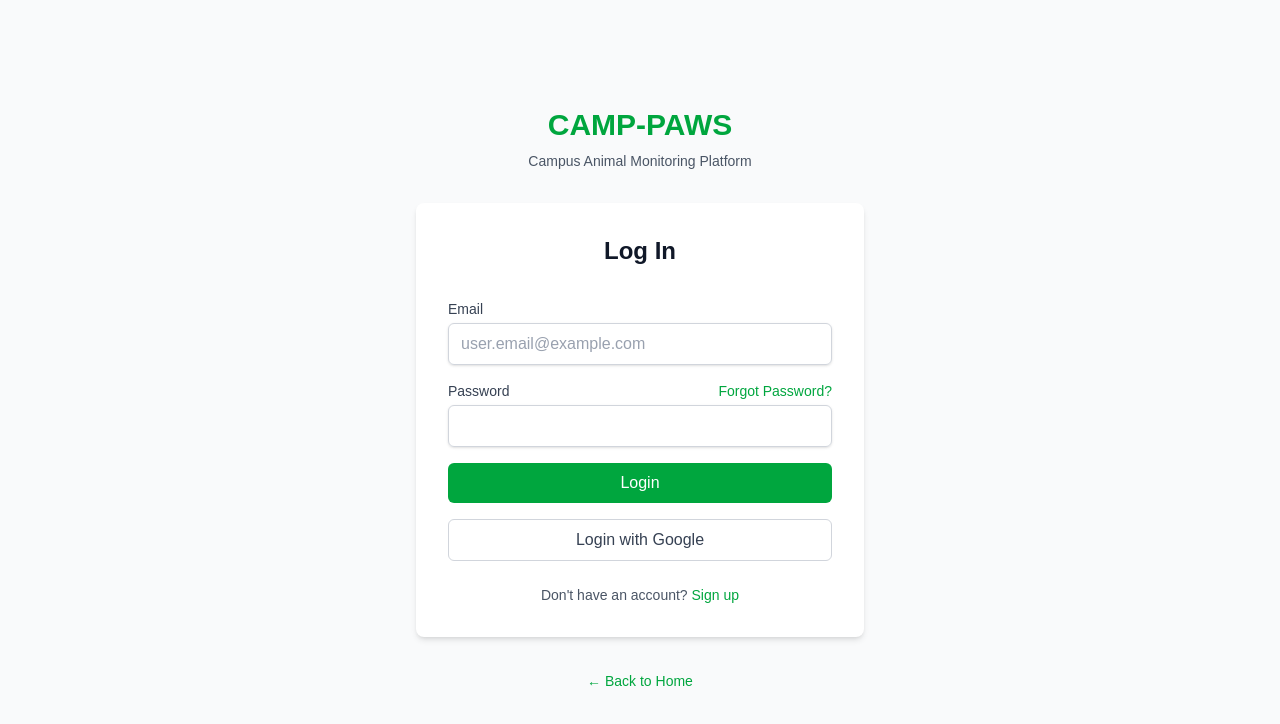
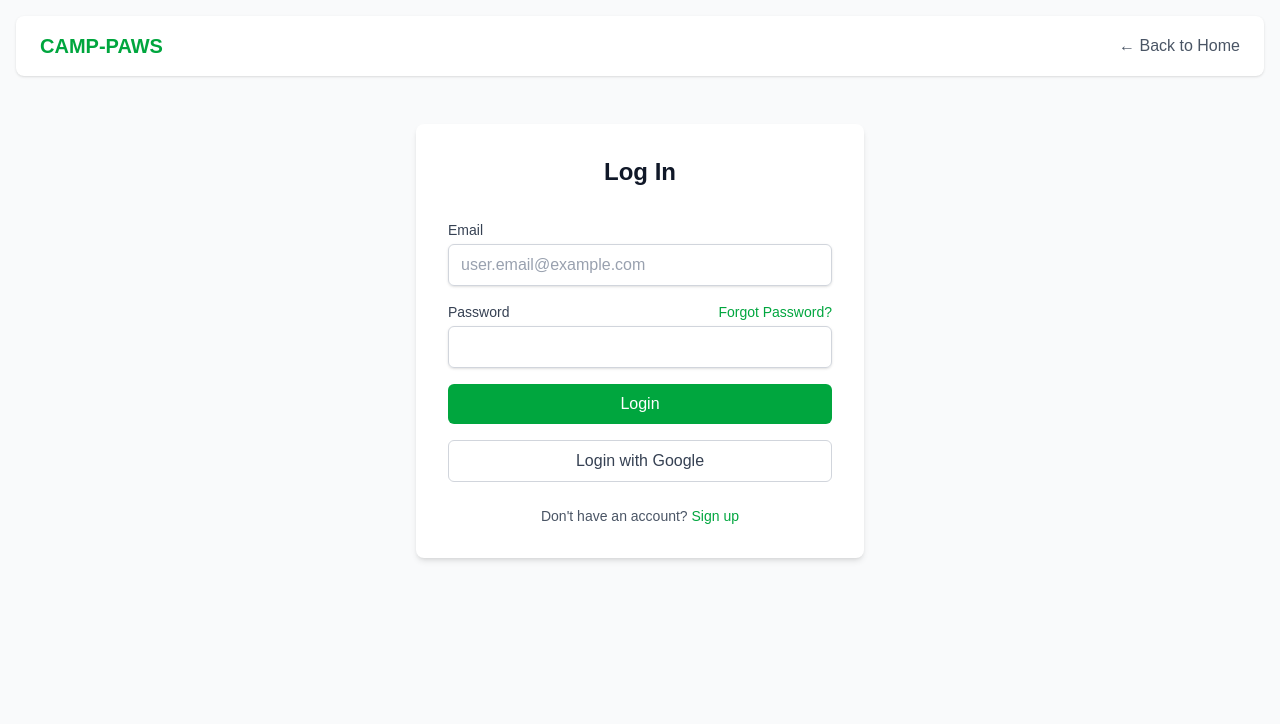
Before and after one commit to CSci-153-Web-Systems-and-Technologies/batch-2025-camp-paws-web, a Next.js app: page /login in a window 1280 px wide. Shown: the top 724 px of the page. Built offline with nearby package versions, Linux system fonts and the light colour scheme.

Commit message:
feat: change auth header into bar

```diff
--- a/src/app/(auth)/layout.tsx
+++ b/src/app/(auth)/layout.tsx
@@ -6,29 +6,31 @@ export default function AuthLayout({
   children: React.ReactNode;
 }) {
   return (
-    <div className="min-h-screen bg-gray-50 flex items-center justify-center py-12 px-4 sm:px-6 lg:px-8">
-      <div className="max-w-md w-full space-y-8">
-        {/* Logo/Brand Section */}
-        <div className="text-center">
-          <h1 className="text-3xl font-bold text-green-600">CAMP-PAWS</h1>
-          <p className="mt-2 text-sm text-gray-600">
-            Campus Animal Monitoring Platform
-          </p>
+    <div className="min-h-screen bg-gray-50">
+      {/* Navigation Bar */}
+      <nav className="flex justify-between items-center py-4 px-6 bg-white shadow-sm mt-4 mr-4 ml-4 rounded-lg">
+        <div className="flex items-center">
+          <Link href="/" className="text-xl font-bold text-green-600 hover:text-green-700">
+            CAMP-PAWS
+          </Link>
         </div>
 
-        {/* Page Content */}
-        <div className="bg-white rounded-lg shadow-md p-8">
-          {children}
-        </div>
-
-        {/* Back to Home Link */}
-        <div className="text-center">
+        <div className="flex items-center space-x-4">
           <Link
             href="/"
-            className="text-sm text-green-600 hover:text-green-700 hover:underline"
+            className="text-gray-600 hover:text-green-600 font-medium"
           >
             ← Back to Home
           </Link>
+        </div>
+      </nav>
+
+      {/* Page Content */}
+      <div className="flex items-center justify-center py-12 px-4 sm:px-6 lg:px-8">
+        <div className="max-w-md w-full">
+          <div className="bg-white rounded-lg shadow-md p-8">
+            {children}
+          </div>
         </div>
       </div>
     </div>
```
